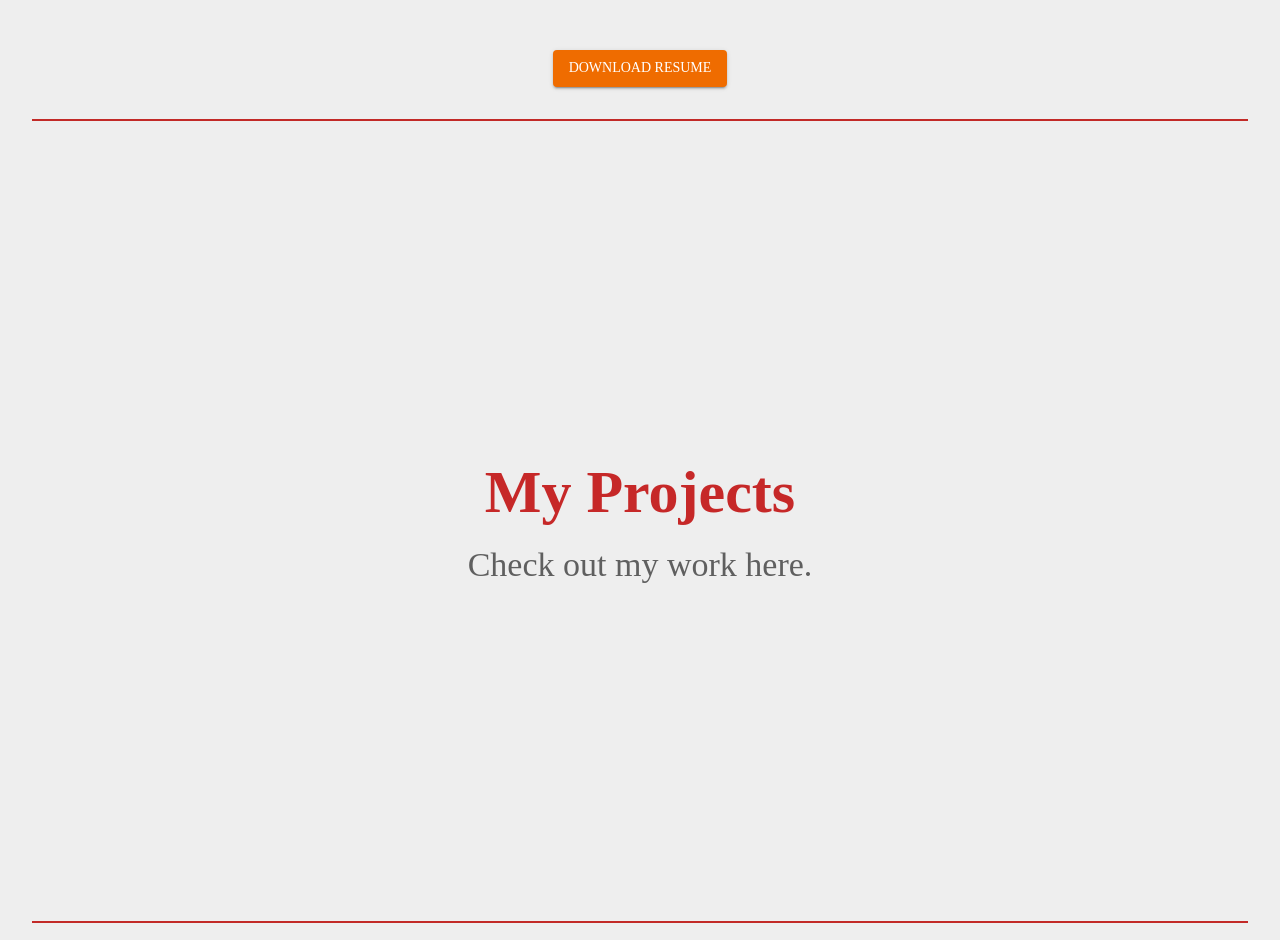
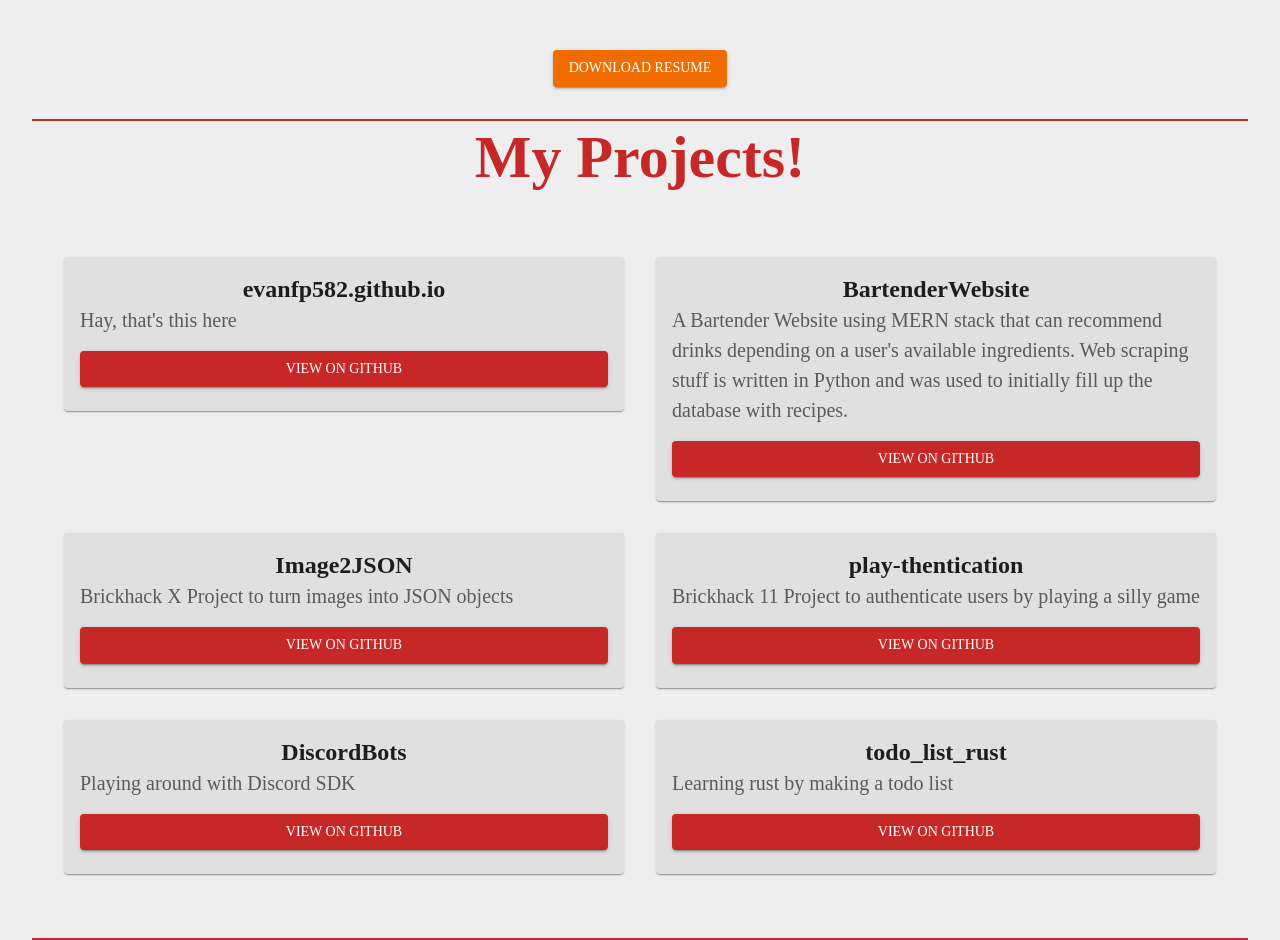
Before and after one commit to evanfp582/evanfp582.github.io, a React (Create React App) app: page / in a window 1280 px wide. Shown: the part 1600-2540 px from the top of the page. Built offline with nearby package versions, Linux system fonts and the light colour scheme.

Commit message:
Added actual project section

```diff
--- a/public/index.html
+++ b/public/index.html
@@ -7,7 +7,7 @@
     <meta name="theme-color" content="#000000" />
     <meta
       name="description"
-      content="Evan Fisher-Perez's professional protfolio"
+      content="Evan Fisher-Perez's professional portfolio"
     />
     <link rel="apple-touch-icon" href="%PUBLIC_URL%/logo192.png" />
     <link rel="manifest" href="%PUBLIC_URL%/manifest.json" />
--- a/src/sections/Projects.js
+++ b/src/sections/Projects.js
@@ -1,5 +1,5 @@
 import React from "react";
-import { Box, Typography } from "@mui/material";
+import { Grid, Card, CardContent, Typography, Button, Box } from '@mui/material';
 
 const Projects = () => {
   return (
@@ -8,21 +8,74 @@ const Projects = () => {
       sx={{
         minHeight: "100vh",
         backgroundColor: "background.default",
-        display: "flex",
-        justifyContent: "center",
-        alignItems: "center",
       }}
     >
       <Box textAlign="center">
         <Typography variant="h2" color="primary" sx={{ fontWeight: "bold" }}>
-          My Projects
-        </Typography>
-        <Typography variant="h4" color="text.secondary" sx={{ mt: 2 }}>
-          Check out my work here.
+          My Projects!
         </Typography>
       </Box>
+      <Grid container spacing={4} sx={{ padding: '4rem' }}>
+      {projects.map((project, index) => (
+        <Grid item md={6} key={index}>
+          <Card>
+            <CardContent>
+              <Typography variant="h5" sx={{ fontWeight: 'bold', textAlign: "center" }}>
+                {project.name}
+              </Typography>
+              <Typography color="text.secondary" sx={{ marginBottom: 2, fontSize: "20px" }}>
+                {project.description}
+              </Typography>
+              <Button
+                variant="contained"
+                color="primary"
+                href={project.link}
+                target="_blank"
+                fullWidth
+              >
+                View on GitHub
+              </Button>
+            </CardContent>
+          </Card>
+        </Grid>
+      ))}
+    </Grid>
     </Box>
   );
 };
 
+const projects = [
+  {
+    "name": "evanfp582.github.io",
+    "description": "Hay, that's this here",
+    "link": "https://github.com/evanfp582/evanfp582.github.io"
+  },
+  {
+    "name": "BartenderWebsite",
+    "description": "A Bartender Website using MERN stack that can recommend drinks depending on a user's available ingredients. Web scraping stuff is written in Python and was used to initially fill up the database with recipes.",
+    "link": "https://github.com/ryanmurf9/BartenderWebsite"
+  },
+  {
+    "name": "Image2JSON",
+    "description": "Brickhack X Project to turn images into JSON objects",
+    "link": "https://github.com/evanfp582/Image2JSON"
+  },
+  {
+    "name": "play-thentication",
+    "description": "Brickhack 11 Project to authenticate users by playing a silly game",
+    "link": "https://github.com/evanfp582/play-thentication"
+  },
+  {
+    "name": "DiscordBots",
+    "description": "Playing around with Discord SDK",
+    "link": "https://github.com/evanfp582/DiscordBots"
+  },
+  {
+    "name": "todo_list_rust",
+    "description": "Learning rust by making a todo list",
+    "link": "https://github.com/evanfp582/todo_list_rust"
+  },
+]
+
+
 export default Projects;
```
